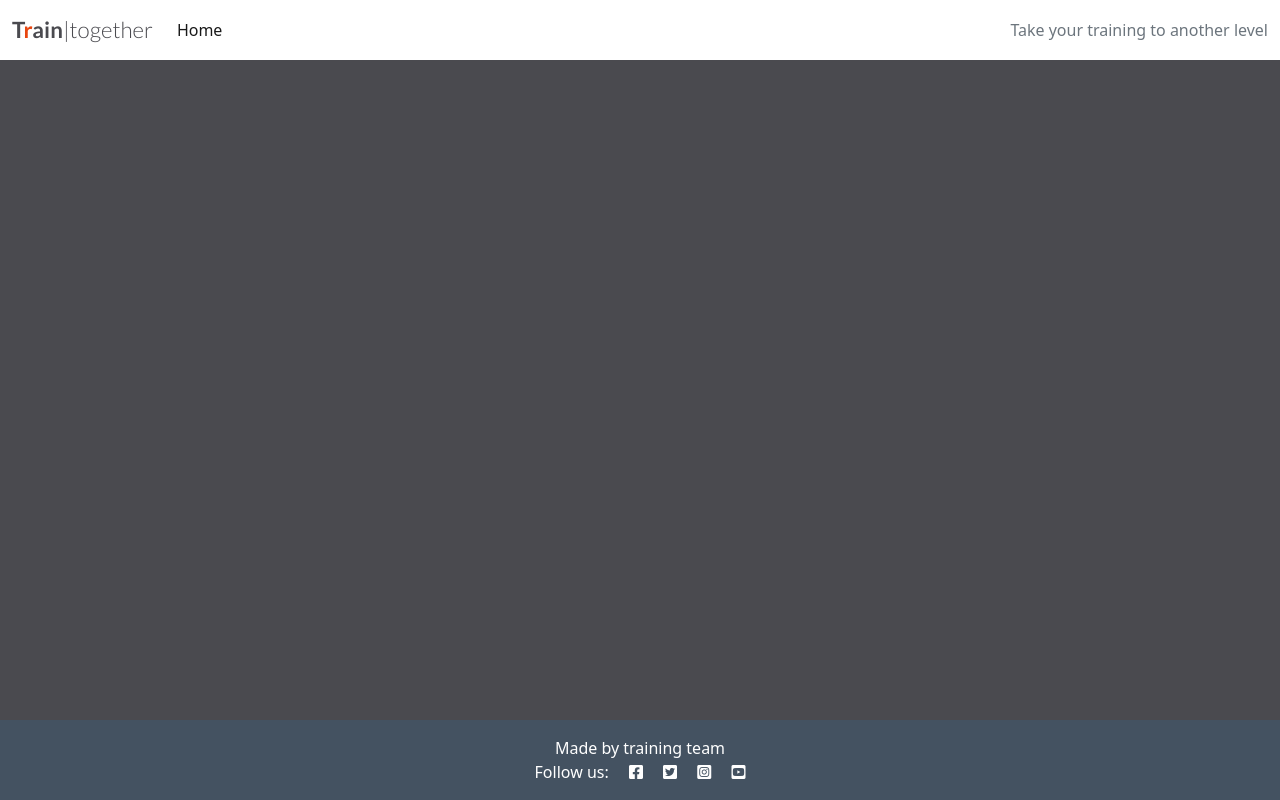
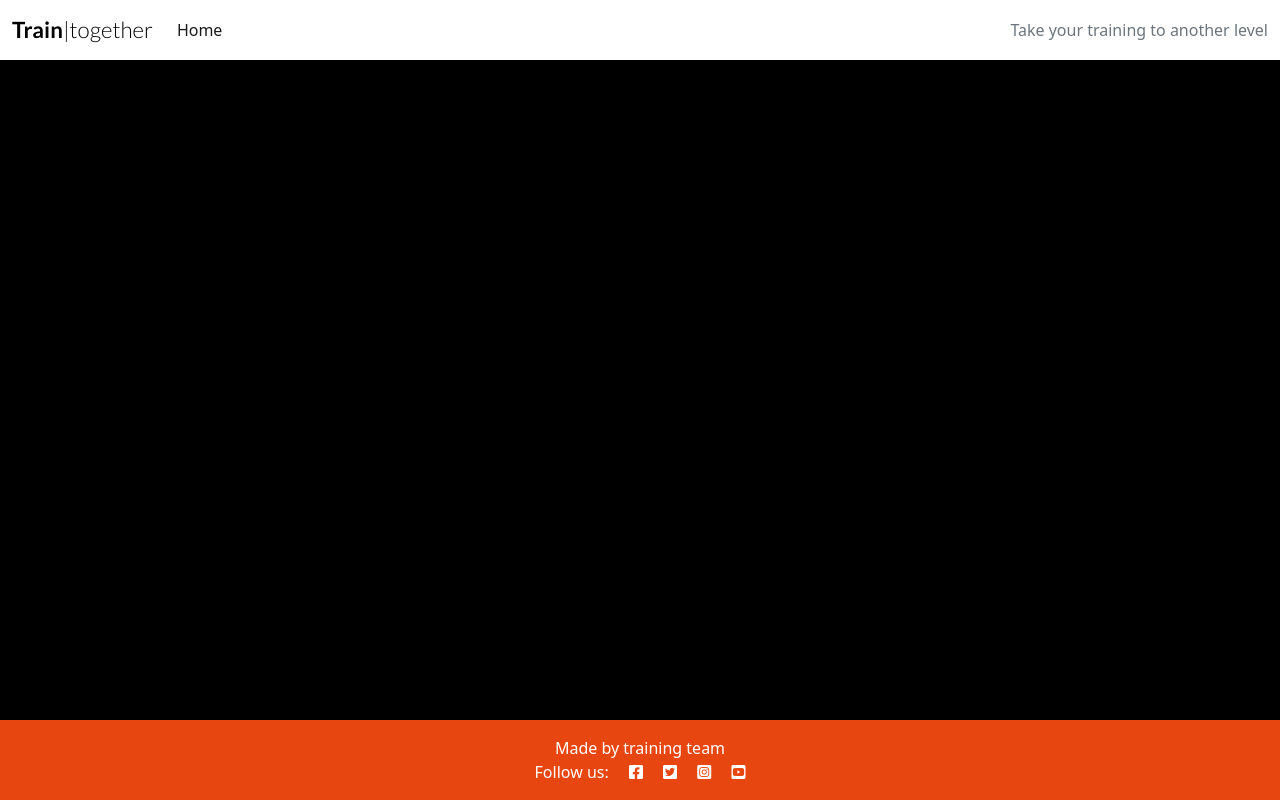
Before and after one commit to Ermaa8/train-together-blog, a Django app: page / in a window 1280 px wide. Run offline with Django 4.2, Linux system fonts and the light colour scheme; data that the repository does not hold is empty; parts of the project's set-up code (start-up, migrations or seed data) failed here and were passed over.

Commit message:
style fix

```diff
--- a/static/css/style.css
+++ b/static/css/style.css
@@ -6,11 +6,11 @@ body {
     font-family: Lato, sans-serif;
     font-size: 1.4rem;
     font-weight: 700;
-    color: #4A4A4F;
+    color: #000000;
 }
 
 .red-o {
-    color: #E84610;
+    color: #000000;
 }
 
 .thin {
@@ -18,15 +18,15 @@ body {
 }
 
 .light-bg {
-    background-color: #4A4A4F;
+    background-color: #000000;
 }
 
 .dark-bg {
-    background-color: #445261;
+    background-color: #E84610;
 }
 
 .main-bg {
-    background-color: #4A4A4F;
+    background-color: #000000;
 }
 
 .card {
```
